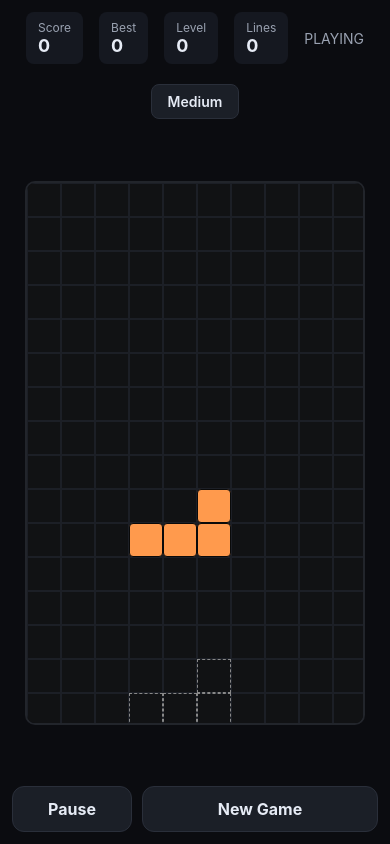
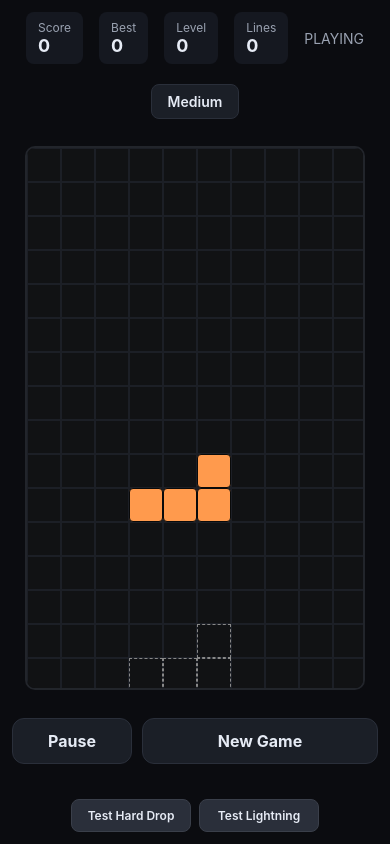
Before and after one commit to dkurganskii/tetris, a React Native app: screen / in a window 390 px wide. Built offline with nearby package versions, Linux system fonts and the light colour scheme.

Commit message:
add hard drop animation

```diff
--- a/App.tsx
+++ b/App.tsx
@@ -1,15 +1,17 @@
 import React, { useEffect, useReducer, useRef } from 'react';
-import { SafeAreaView, StatusBar, View, StyleSheet, ScrollView, Pressable, Text } from 'react-native';
+import { SafeAreaView, StatusBar, View, StyleSheet, ScrollView, Pressable, Text, Animated } from 'react-native';
 import BoardView from './src/components/BoardView';
 import HUD from './src/components/HUD';
 import DifficultySelector from './src/components/DifficultySelector';
 import { initialState, reducer } from './src/game/reducer';
 import { getDifficultySettings } from './src/game/difficulty';
 import AsyncStorage from '@react-native-async-storage/async-storage';
+import * as Haptics from 'expo-haptics';
 
 export default function App() {
   const [state, dispatch] = useReducer(reducer, undefined as any, () => initialState(0));
   const [showDifficultySelector, setShowDifficultySelector] = React.useState(false);
+  const shakeAnimation = useRef(new Animated.Value(0)).current;
 
   // Load best score from storage
   useEffect(() => {
@@ -35,10 +37,45 @@ export default function App() {
 
   const difficultySettings = getDifficultySettings(state.difficulty);
 
+  // Screen shake animation for hard drop
+  const triggerScreenShake = () => {
+    Animated.sequence([
+      Animated.timing(shakeAnimation, {
+        toValue: 3,
+        duration: 30,
+        useNativeDriver: true,
+      }),
+      Animated.timing(shakeAnimation, {
+        toValue: -3,
+        duration: 30,
+        useNativeDriver: true,
+      }),
+      Animated.timing(shakeAnimation, {
+        toValue: 2,
+        duration: 30,
+        useNativeDriver: true,
+      }),
+      Animated.timing(shakeAnimation, {
+        toValue: -2,
+        duration: 30,
+        useNativeDriver: true,
+      }),
+      Animated.timing(shakeAnimation, {
+        toValue: 0,
+        duration: 30,
+        useNativeDriver: true,
+      }),
+    ]).start();
+  };
+
+  const handleHardDrop = () => {
+    dispatch({ type: 'HARD_DROP' });
+  };
+
   return (
     <SafeAreaView style={styles.safe}>
       <StatusBar barStyle="light-content" />
-      <View style={styles.container}>
+      <Animated.View style={[styles.container, { transform: [{ translateX: shakeAnimation }] }]}>
         {showDifficultySelector ? (
           <View style={styles.difficultyContainer}>
             <DifficultySelector
@@ -72,7 +109,11 @@ export default function App() {
                 maxWidthOverride={undefined}
                 onMove={(dx) => dispatch({ type: 'MOVE', dx })}
                 onSoftDrop={() => dispatch({ type: 'SOFT_DROP' })}
-                onHardDrop={() => dispatch({ type: 'HARD_DROP' })}
+                onHardDrop={handleHardDrop}
+                onHardDropStart={() => {
+                  triggerScreenShake();
+                  Haptics.impactAsync(Haptics.ImpactFeedbackStyle.Heavy);
+                }}
                 onRotate={(dir) => dispatch({ type: 'ROTATE', dir })}
               />
             </View>
@@ -84,9 +125,38 @@ export default function App() {
                 <Text style={styles.actionText}>New Game</Text>
               </Pressable>
             </View>
+            <View style={styles.testRow}>
+                      <Pressable onPress={() => {
+                        triggerScreenShake();
+                        Haptics.impactAsync(Haptics.ImpactFeedbackStyle.Heavy);
+                        dispatch({ type: 'HARD_DROP' });
+                      }} style={({ pressed }) => [styles.testBtn, pressed && styles.pressed]}>
+                        <Text style={styles.testText}>Test Hard Drop</Text>
+                      </Pressable>
+                      <Pressable onPress={() => {
+                        // Trigger lightning trails manually
+                        if (state.falling) {
+                          const color = ['#4dd2ff', '#ffd84d', '#b180ff', '#4d7aff', '#ff9a4d', '#4dff88', '#ff6060'][['I','O','T','J','L','S','Z'].indexOf(state.falling.id)];
+                          const tile = Math.floor(Math.min(380 / 10, 560 / 16));
+                          state.falling.m.forEach((row, y) => {
+                            row.forEach((cell, x) => {
+                              if (cell) {
+                                const fx = (state.falling!.x + x) * tile;
+                                const fy = (state.falling!.y + y) * tile;
+                                if (fy >= 0) {
+                                  // Create trail manually
+                                }
+                              }
+                            });
+                          });
+                        }
+                      }} style={({ pressed }) => [styles.testBtn, pressed && styles.pressed]}>
+                        <Text style={styles.testText}>Test Lightning</Text>
+                      </Pressable>
+            </View>
           </>
         )}
-      </View>
+      </Animated.View>
     </SafeAreaView>
   );
 }
@@ -136,4 +206,28 @@ const styles = StyleSheet.create({
     marginTop: 16,
   },
   backBtnText: { color: '#e6ebf5', fontSize: 16, fontWeight: '600' },
+  testRow: {
+    flexDirection: 'row',
+    gap: 8,
+    marginTop: 8,
+    justifyContent: 'center',
+  },
+  testBtn: {
+    backgroundColor: '#2a2f3a',
+    borderColor: '#3a3f4a',
+    borderWidth: 1,
+    paddingVertical: 8,
+    paddingHorizontal: 12,
+    borderRadius: 8,
+    alignItems: 'center',
+    justifyContent: 'center',
+    flex: 1,
+    maxWidth: 120,
+  },
+  testText: {
+    color: '#e6ebf5',
+    fontSize: 12,
+    fontWeight: '600',
+    textAlign: 'center',
+  },
 });
--- a/package.json
+++ b/package.json
@@ -11,6 +11,7 @@
   "dependencies": {
     "@react-native-async-storage/async-storage": "2.2.0",
     "expo": "~54.0.12",
+    "expo-haptics": "^15.0.7",
     "expo-status-bar": "~3.0.8",
     "react": "19.1.0",
     "react-native": "0.81.4",
@@ -18,6 +19,7 @@
   },
   "devDependencies": {
     "@types/react": "~19.1.0",
+    "babel-preset-expo": "^54.0.3",
     "typescript": "~5.9.2"
   },
   "private": true
--- a/src/components/BoardView.tsx
+++ b/src/components/BoardView.tsx
@@ -1,6 +1,6 @@
-import React, { useMemo, useRef } from 'react';
-import { View, StyleSheet, Dimensions, PanResponder, GestureResponderEvent, PanResponderGestureState } from 'react-native';
-import type { GameState } from '../game/types';
+import React, { useMemo, useRef, useState, useEffect } from 'react';
+import { View, StyleSheet, Dimensions, PanResponder, GestureResponderEvent, PanResponderGestureState, Animated } from 'react-native';
+import type { GameState, FallingPiece } from '../game/types';
 import { ghostY } from '../game/utils';
 import { getDifficultySettings } from '../game/difficulty';
 
@@ -20,9 +20,10 @@ type Handlers = {
   onSoftDrop?: () => void;
   onHardDrop?: () => void;
   onRotate?: (dir: 1 | -1) => void;
+  onHardDropStart?: () => void;
 };
 
-export default function BoardView({ state, maxWidthOverride, onMove, onSoftDrop, onHardDrop, onRotate }: { state: GameState; maxWidthOverride?: number } & Handlers) {
+export default function BoardView({ state, maxWidthOverride, onMove, onSoftDrop, onHardDrop, onRotate, onHardDropStart }: { state: GameState; maxWidthOverride?: number } & Handlers) {
   const cols = state.grid[0].length;
   const rows = state.grid.length;
   const win = Dimensions.get('window');
@@ -44,6 +45,51 @@ export default function BoardView({ state, maxWidthOverride, onMove, onSoftDrop,
   const minRepeatMs = 70; // rate limit for velocity-based extra moves
   const lastMoveTsRef = useRef(0);
   const difficultySettings = getDifficultySettings(state.difficulty);
+
+  // Lightning trail effect
+  const [lightningTrails, setLightningTrails] = useState<Array<{id: string, x: number, y: number, color: string, opacity: Animated.Value}>>([]);
+  const trailIdRef = useRef(0);
+
+  // Create lightning trail effect
+  const createLightningTrail = (x: number, y: number, color: string) => {
+    const id = `trail-${trailIdRef.current++}`;
+    const opacity = new Animated.Value(1);
+
+    const trail = { id, x, y, color, opacity };
+    setLightningTrails(prev => [...prev, trail]);
+
+    // Animate trail fade out
+    Animated.timing(opacity, {
+      toValue: 0,
+      duration: 1000, // Longer duration to see them better
+      useNativeDriver: true,
+    }).start(() => {
+      setLightningTrails(prev => prev.filter(t => t.id !== id));
+    });
+  };
+
+  // Track hard drop for lightning trails
+  const [isHardDropping, setIsHardDropping] = useState(false);
+  const hardDropPieceRef = useRef<FallingPiece | null>(null);
+
+  // Create lightning trails immediately when hard drop starts
+  useEffect(() => {
+    if (isHardDropping && hardDropPieceRef.current) {
+      const piece = hardDropPieceRef.current;
+      const color = COLORS[['I','O','T','J','L','S','Z'].indexOf(piece.id) + 1];
+      piece.m.forEach((row, y) => {
+        row.forEach((cell, x) => {
+          if (cell) {
+            const fx = (piece.x + x) * tile;
+            const fy = (piece.y + y) * tile;
+            if (fy >= 0) {
+              createLightningTrail(fx, fy, color);
+            }
+          }
+        });
+      });
+    }
+  }, [isHardDropping, tile]);
 
   const panResponder = useMemo(() => PanResponder.create({
     onStartShouldSetPanResponder: () => true,
@@ -88,12 +134,25 @@ export default function BoardView({ state, maxWidthOverride, onMove, onSoftDrop,
       const dt = Date.now() - startTSRef.current;
       const dist = Math.hypot(gs.dx, gs.dy);
       const smallTap = dist < 8 && dt < 250;
+
+
       if (smallTap) {
         onRotate && onRotate(1);
         return;
       }
-      if (onHardDrop && difficultySettings.hardDropEnabled && (gs.vy > 1.1 || gs.dy > tile * 2.5)) {
+      if (onHardDrop && difficultySettings.hardDropEnabled && (gs.vy > 0.001 || gs.dy > 5)) {
+        // Store the piece that's being hard dropped BEFORE calling onHardDrop
+        if (state.falling) {
+          hardDropPieceRef.current = { ...state.falling };
+        }
+        setIsHardDropping(true);
+        onHardDropStart && onHardDropStart();
         onHardDrop();
+        // Reset hard dropping state after a longer delay to allow trails
+        setTimeout(() => {
+          setIsHardDropping(false);
+          hardDropPieceRef.current = null;
+        }, 500);
       }
     },
   }), [tile, thresholdH, thresholdV, onMove, onSoftDrop, onHardDrop, onRotate, difficultySettings.hardDropEnabled]);
@@ -135,6 +194,24 @@ export default function BoardView({ state, maxWidthOverride, onMove, onSoftDrop,
         const color = COLORS[['I','O','T','J','L','S','Z'].indexOf(state.falling!.id) + 1];
         return <View key={`f-${x}-${y}`} style={[styles.falling, { left: fx, top: fy, width: tile, height: tile, backgroundColor: color }]} />;
       }))}
+
+      {/* Lightning trails */}
+      {lightningTrails.map(trail => (
+        <Animated.View
+          key={trail.id}
+          style={[
+            styles.lightningTrail,
+            {
+              left: trail.x,
+              top: trail.y,
+              width: tile,
+              height: tile,
+              backgroundColor: trail.color,
+              opacity: trail.opacity,
+            }
+          ]}
+        />
+      ))}
     </View>
   );
 }
@@ -168,4 +245,16 @@ const styles = StyleSheet.create({
     borderColor: '#888',
     backgroundColor: 'transparent',
   },
+  lightningTrail: {
+    position: 'absolute',
+    borderRadius: 6,
+    borderWidth: 3,
+    borderColor: '#ffff00',
+    backgroundColor: '#ffff00',
+    shadowColor: '#ffff00',
+    shadowOffset: { width: 0, height: 0 },
+    shadowOpacity: 1,
+    shadowRadius: 12,
+    elevation: 15,
+  },
 });
```
Also changed, not shown: 1 other file (tests, documents, lock files or other folders).
